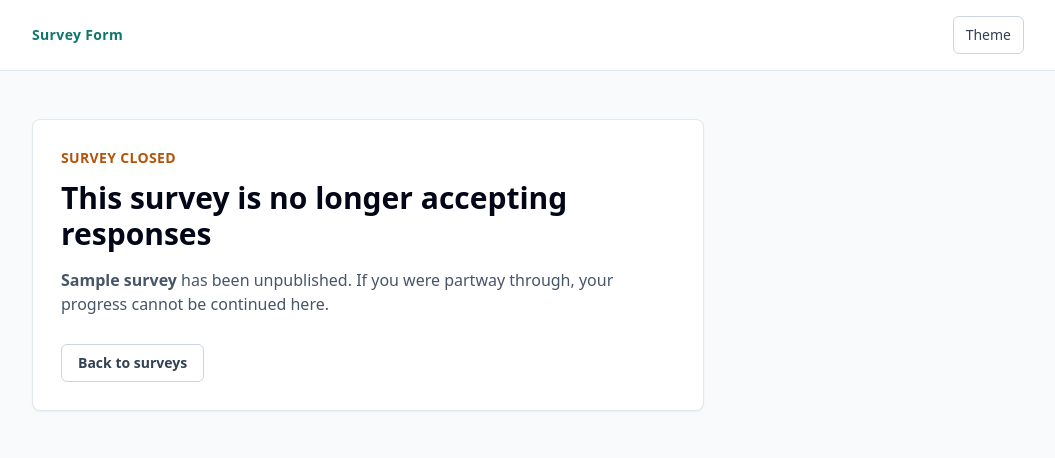
After one commit to PrincetonAfeez/Survey-Form, a Django app: template templates/surveys/survey_unavailable.html in a window 1280 px wide. The commit adds this page. Shown: the top 458 px of the page, without its empty margins (112-1167 px from the left). Run offline with Django 5.2, Linux system fonts and the light colour scheme; the template is opened without the code that fills it: values that come from a table or form of the project are taken from there, others are empty; tables that the repository leaves empty hold one stand-in row (values such as "Sample post"); some libraries are stand-ins or nearby versions.

Commit message:
updated template files

```diff
--- a/templates/surveys/partials/_question_form.html
+++ b/templates/surveys/partials/_question_form.html
@@ -7,7 +7,7 @@
   {% endif %}
 
   <div>
-    <label id="question-label" for="{{ form.value.id_for_label }}" tabindex="-1" class="block text-xl font-semibold leading-8 text-slate-950 dark:text-white">{{ question.text }}{% if question.is_required %}<span class="sr-only"> (required)</span>{% endif %}</label>
+    <label id="question-label" for="{{ form.value.id_for_label }}" tabindex="-1" class="block text-xl font-semibold leading-8 text-slate-950 dark:text-white">{{ question_text|default:question.text }}{% if question.is_required %}<span class="sr-only"> (required)</span>{% endif %}</label>
     <div class="mt-4">
       {{ form.value }}
     </div>
--- /dev/null
+++ b/templates/surveys/survey_unavailable.html
@@ -0,0 +1,14 @@
+{% extends "base.html" %}
+
+{% block title %}{{ survey.title }}{% endblock %}
+
+{% block content %}
+  <section class="max-w-2xl rounded-lg border border-slate-200 bg-white p-7 shadow-sm dark:border-slate-800 dark:bg-slate-900">
+    <p class="text-sm font-semibold uppercase tracking-wide text-amber-700 dark:text-amber-300">Survey closed</p>
+    <h1 class="mt-3 text-3xl font-semibold tracking-normal">This survey is no longer accepting responses</h1>
+    <p class="mt-4 text-slate-600 dark:text-slate-300">
+      <strong>{{ survey.title }}</strong> has been unpublished. If you were partway through, your progress cannot be continued here.
+    </p>
+    <a href="{% url 'surveys:list' %}" class="mt-7 inline-block rounded-md border border-slate-300 px-4 py-2 text-sm font-semibold text-slate-700 hover:bg-slate-100 dark:border-slate-700 dark:text-slate-200 dark:hover:bg-slate-800">Back to surveys</a>
+  </section>
+{% endblock %}
```
